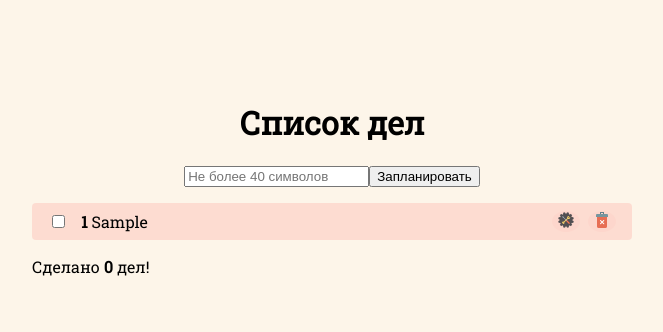
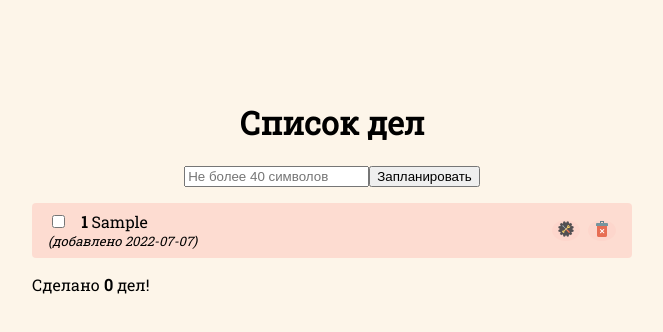
Before and after one commit to prostokolya94/todolist, a React (Create React App) app: page / in a window 1280 px wide. Both pictures are taken after typing "Sample" into the empty fields and a click on the button "Запланировать". Shown: the top 332 px of the page, without its empty margins (308-971 px from the left). Built offline with nearby package versions, Linux system fonts and the light colour scheme.

Commit message:
Добавление временной отметки создания дела

```diff
--- a/src/index.css
+++ b/src/index.css
@@ -53,3 +53,8 @@ code {
 .return {
   margin-left: auto;
 }
+
+.title {
+  font-size: small;
+  font-style:italic;
+}
--- a/src/todo/AddTodo.js
+++ b/src/todo/AddTodo.js
@@ -11,7 +11,6 @@ function useInputValue(defaultValue = "") {
     value: () => value,
   };
 }
-//let inputStyle = [];
 
 function AddTodo({ onCreate }) {
   const input = useInputValue("");
@@ -24,9 +23,6 @@ function AddTodo({ onCreate }) {
       input.clear();
     } else {
       input.clear();
-      //inputStyle.push("wrong");
-      //console.log(inputStyle);
-      //setTimeout(inputStyle.splice(0,1), 1000)
     }
   }
 
@@ -40,11 +36,7 @@ function AddTodo({ onCreate }) {
       }}
       onSubmit={submitHandler}
     >
-      <input
-        /*className={inputStyle.join("")}*/
-        placeholder="Не более 40 символов"
-        {...input.bind}
-      />
+      <input placeholder="Не более 40 символов" {...input.bind} />
       <button type="submit">Запланировать</button>
     </form>
   );
--- a/src/todo/TodoItem.js
+++ b/src/todo/TodoItem.js
@@ -27,6 +27,8 @@ function ToDoItem({ todo, index, onChange }) {
   if (todo.completed) {
     classes.push("done");
   }
+  const nows = new Date(todo.id);
+  const now = nows.toISOString();
   return (
     <li style={styles.li} className={classes.join("")}>
       <span>
@@ -40,6 +42,12 @@ function ToDoItem({ todo, index, onChange }) {
         <strong>{index + 1}</strong>
         &nbsp;
         {todo.title}
+        <div className={"title"}>
+          {" ("}
+          {"добавлено "}
+          {now.substr(0, 10)}
+          {")"}
+        </div>
       </span>
       <ToFixBtn
         isFixOpen={todo.completed}
```
